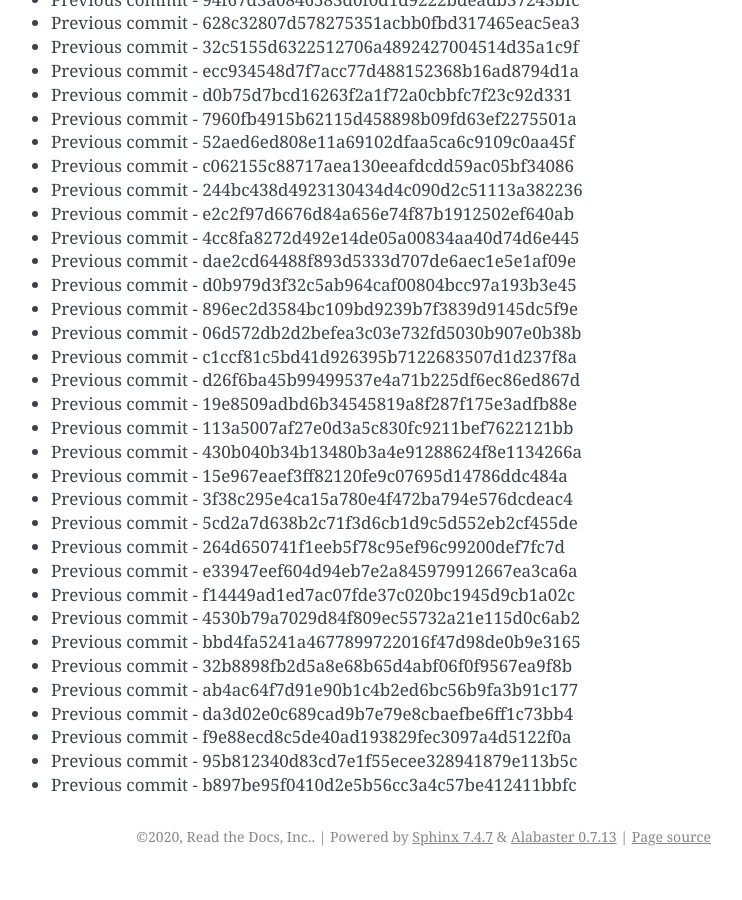
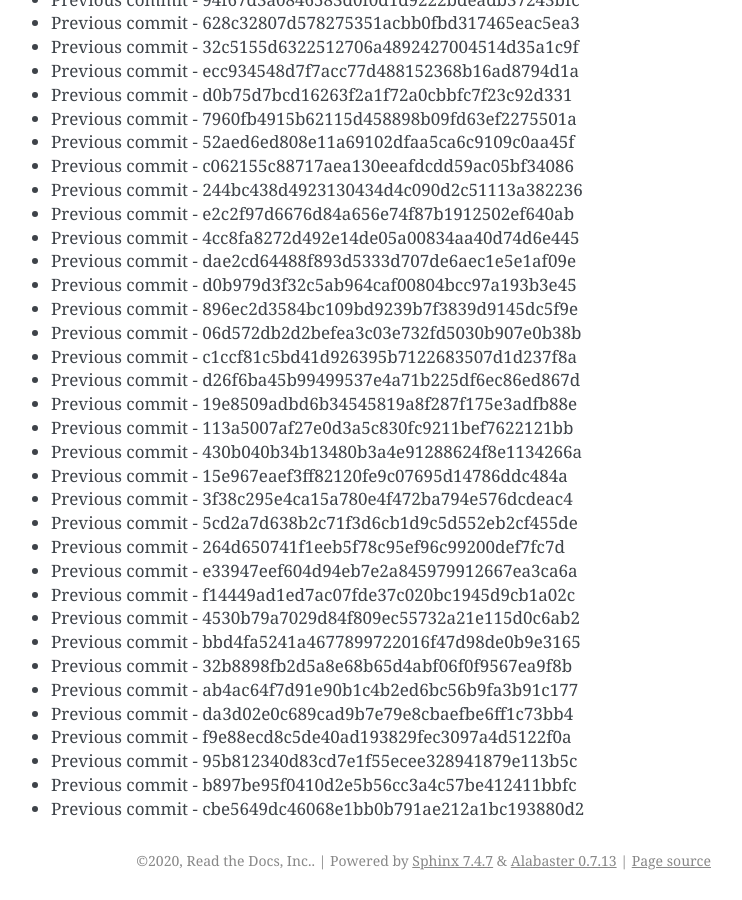
Before and after one commit to readthedocs/rtd-git-stresstest, a Sphinx documentation site: the page built from docs/updates.rst, in a window 1280 px wide and 900 px high, scrolled down 77258 px. Shown: the whole window, without its empty margins (399-1141 px from the left). Built offline with Sphinx 7.4.7, drawn with Linux system fonts in a browser that asks for light colours; before the commit the page ends 78134 px from its top, so only the background shows below that.

Commit message:
Generating commit from previous: cbe5649dc46068e1bb0b791ae212a1bc193880d2

```diff
--- a/docs/updates.rst
+++ b/docs/updates.rst
@@ -3278,3 +3278,4 @@ It can be tested for any performance characteristics.
 * Previous commit - f9e88ecd8c5de40ad193829fec3097a4d5122f0a
 * Previous commit - 95b812340d83cd7e1f55ecee328941879e113b5c
 * Previous commit - b897be95f0410d2e5b56cc3a4c57be412411bbfc
+* Previous commit - cbe5649dc46068e1bb0b791ae212a1bc193880d2
```
